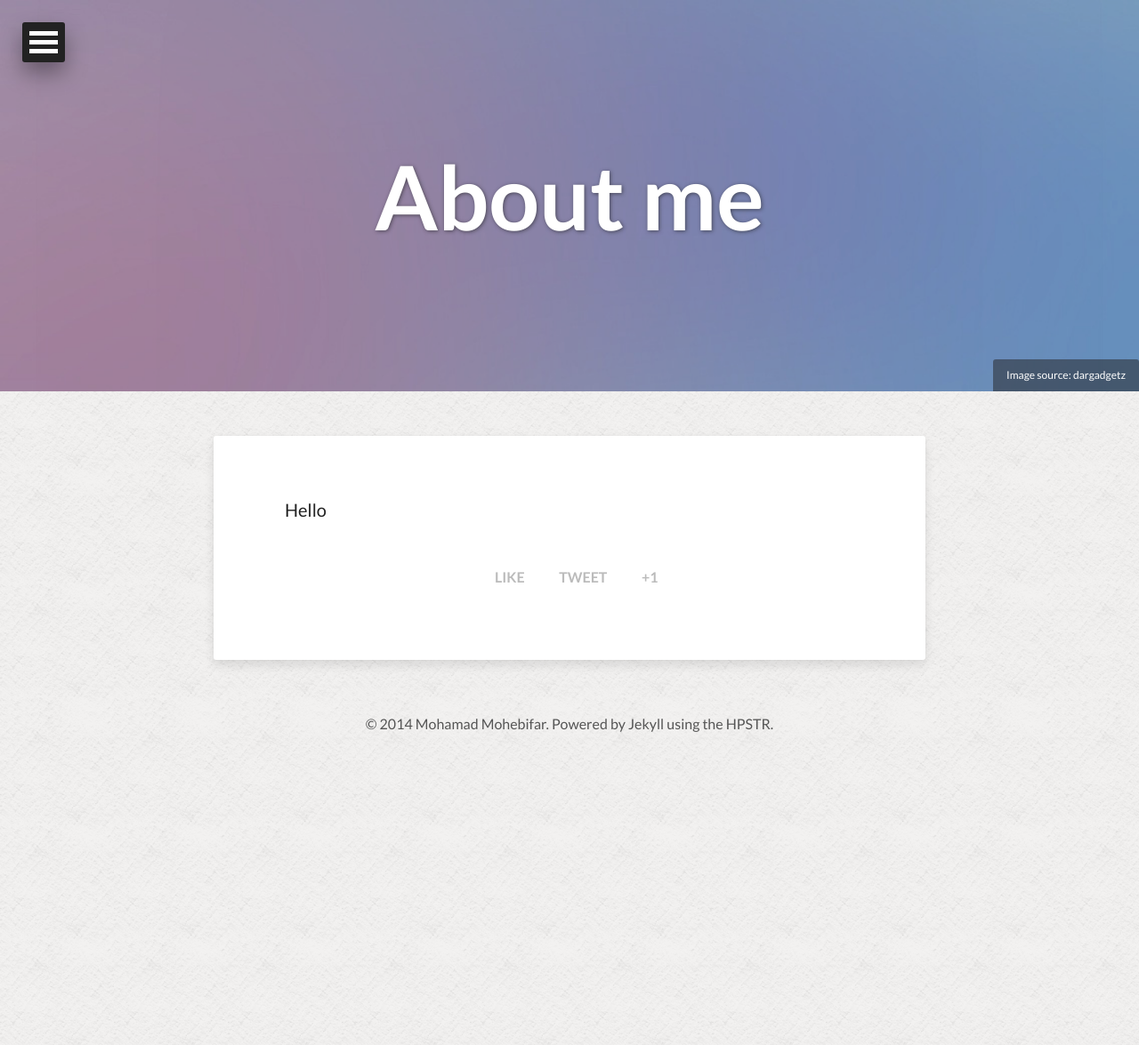
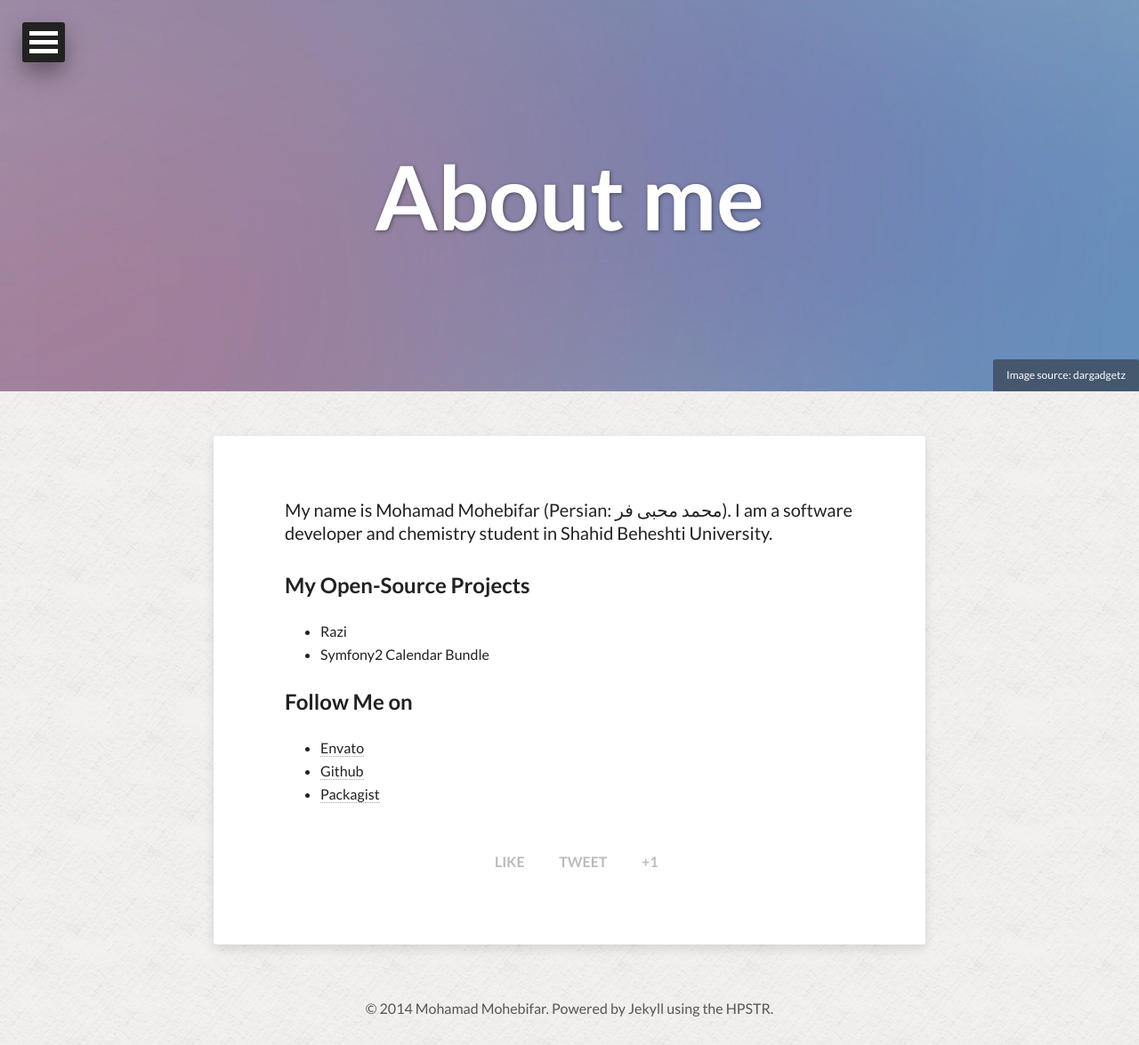
Before and after one commit to mohebifar/mohebifar.ir, a Jekyll site: the page built from about.md, in a window 1280 px wide. Shown: the whole page at 89% size. Built offline with Jekyll 4.4.1, drawn with Linux system fonts in a browser that asks for light colours; nearby versions of some CDN libraries; before the commit the page ends 900 px from its top, so only the background shows below that.

Commit message:
Update about.md

```diff
--- a/about.md
+++ b/about.md
@@ -2,7 +2,7 @@
 layout: page
 permalink: /about/
 title: About me
-tags: [MohamadMohebifar, software, developer, chemistry]
+tags: [Mohamad Mohebifar, software, developer, chemistry, محمد محبی فر, symfony]
 image:
   feature: abstract-5.jpg
   credit: dargadgetz
@@ -10,4 +10,19 @@ image:
 share: true
 ---
 
-Hello
+My name is Mohamad Mohebifar (Persian: محمد محبی فر). I am a software developer and chemistry student in Shahid Beheshti University.
+
+## My Open-Source Projects ##
+
+ - Razi
+ - Symfony2 Calendar Bundle
+
+## Follow Me on ##
+ - [Envato][1]
+ - [Github][2]
+ - [Packagist][3]
+
+
+  [1]: http://themeforest.net/user/mohebifar
+  [2]: https://github.com/mohebifar
+  [3]: https://packagist.org/packages/mohebifar/
```
